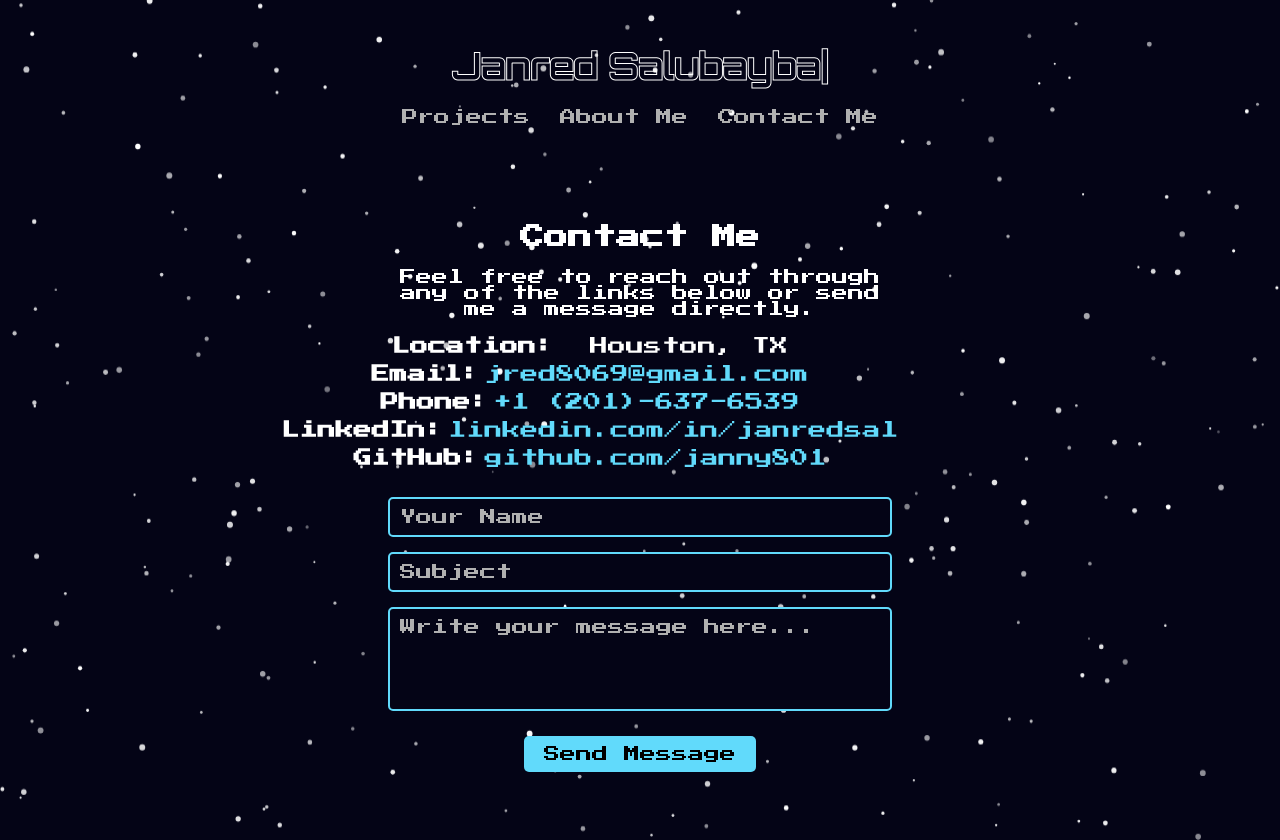
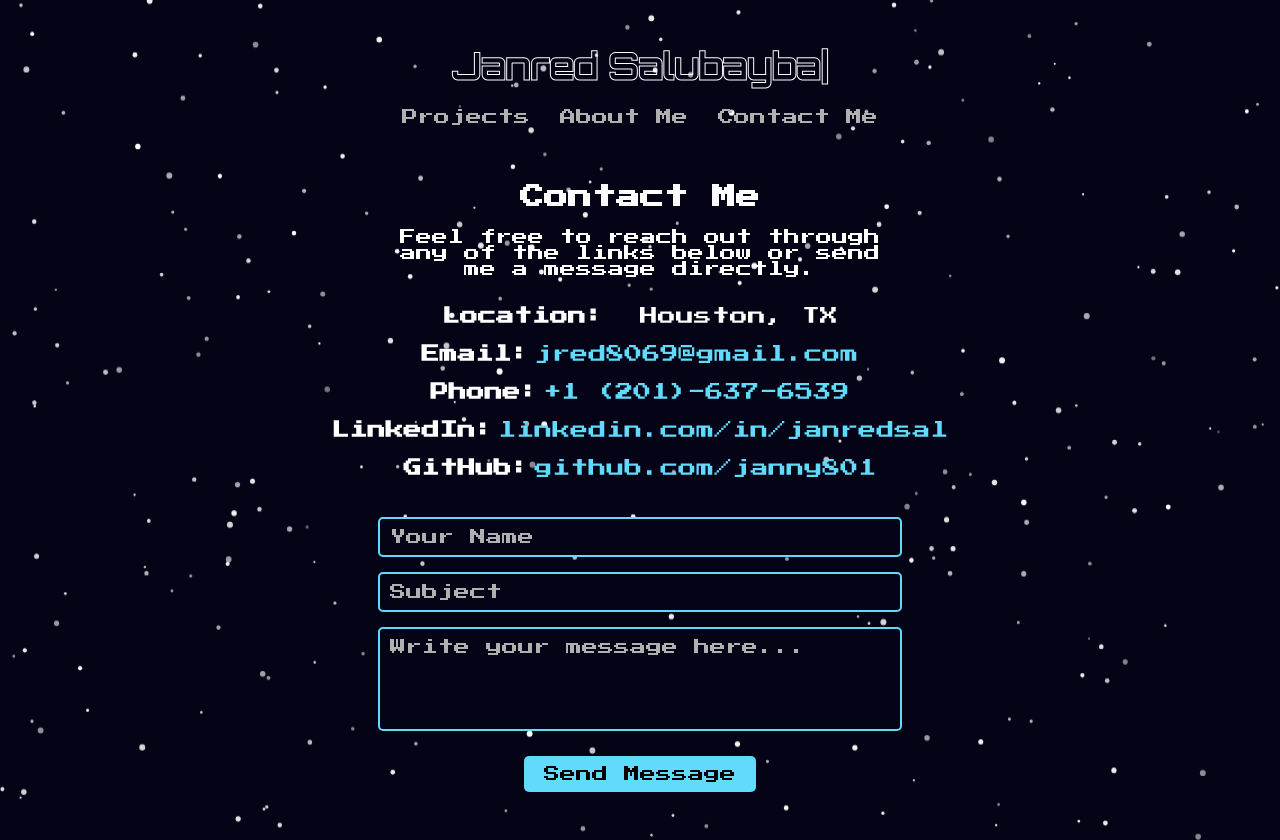
Before and after one commit to janny801/personal-website, a React (Create React App) app in the folder personal-website/: page /contact in a window 1280 px wide. Built offline with nearby package versions, Linux system fonts and the light colour scheme.

Commit message:
consistent styling

```diff
--- a/personal-website/src/App.css
+++ b/personal-website/src/App.css
@@ -112,7 +112,10 @@ nav a.active {
 }
 
 .contact-links {
-  margin-bottom: 30px;
+  display: flex;
+  flex-direction: column;
+  align-items: center; /* Centers the contact links */
+  text-align: center;
 }
 
 .contact-links p {
@@ -133,9 +136,14 @@ nav a.active {
   text-decoration: underline;
 }
 
+/* Positioning the Form */
 .contact-form {
   margin-top: 30px;
+  display: flex;
+  flex-direction: column;
+  align-items: center; /* Centers form elements */
 }
+
 
 /* Textbox and Textarea Styling */
 .contact-form input,
@@ -597,7 +605,6 @@ nav a.active {
 }
 
 
-
 /* Consistent Title Styling for All Sections */
 .contact-container h2,
 .aboutme-heading,
@@ -606,13 +613,8 @@ nav a.active {
   margin-bottom: 20px;
   font-family: 'Press Start 2P', monospace;
   font-weight: bold;
-  margin-top: 40px; /* Optional: adjust as needed for alignment */
-}
-
-.about-me-text p {
-  font-size: 15px; /* Increase the font size of the paragraph text */
-  line-height: 1.8; /* Increase line height for better readability */
-  margin-bottom: 20px; /* Optional: for additional spacing after each paragraph */
+  margin-top: 0; /* Reset top margin for consistency */
+  padding-top: 20px; /* Add consistent padding */
 }
 
 /* General Container Styling */
@@ -621,11 +623,17 @@ nav a.active {
 .projects-container {
   text-align: center;
   color: white;
-  max-width: 600px;
-  margin: 40px auto; /* Center the container and give it top/bottom margin */
-  padding: 20px;
+  max-width: 800px;
+  margin: 0 auto;
+  padding: 20px 20px 50px; /* Consistent padding: top, sides, bottom */
 }
 
+
+.about-me-text p {
+  font-size: 15px; /* Increase the font size of the paragraph text */
+  line-height: 1.8; /* Increase line height for better readability */
+  margin-bottom: 20px; /* Optional: for additional spacing after each paragraph */
+}
 
 
 
```
